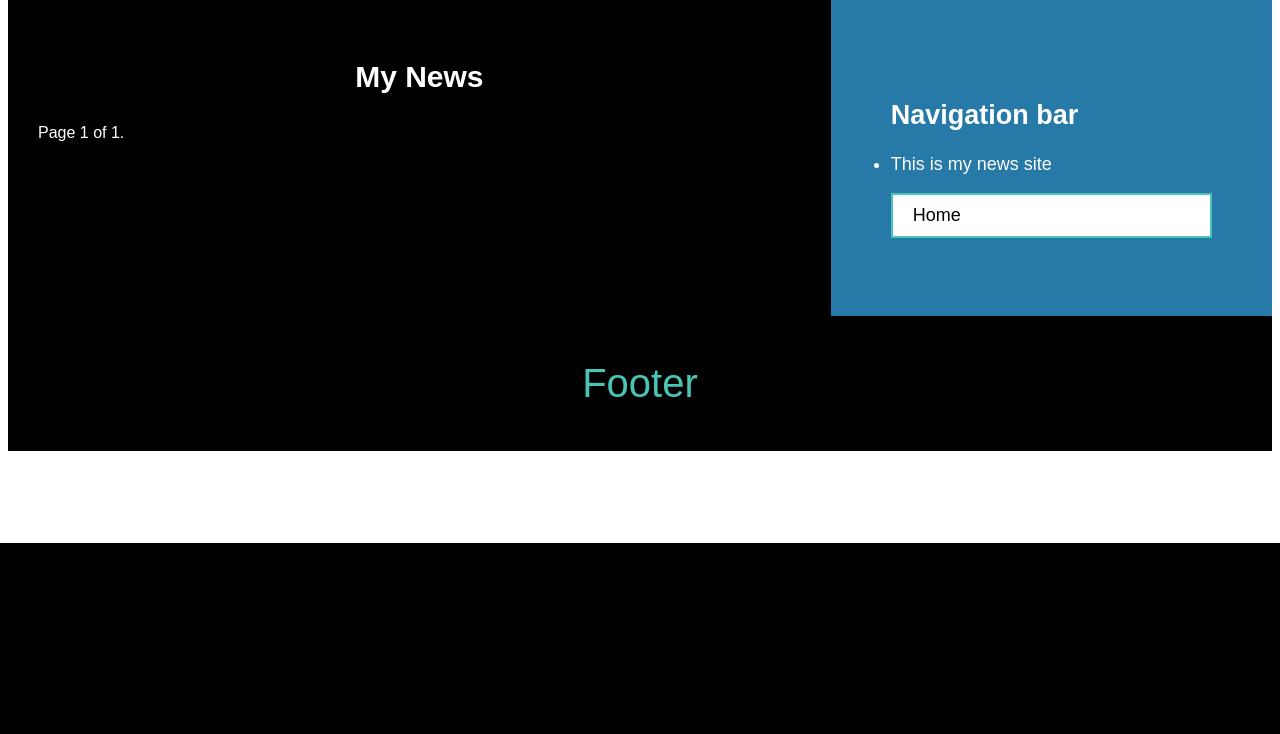
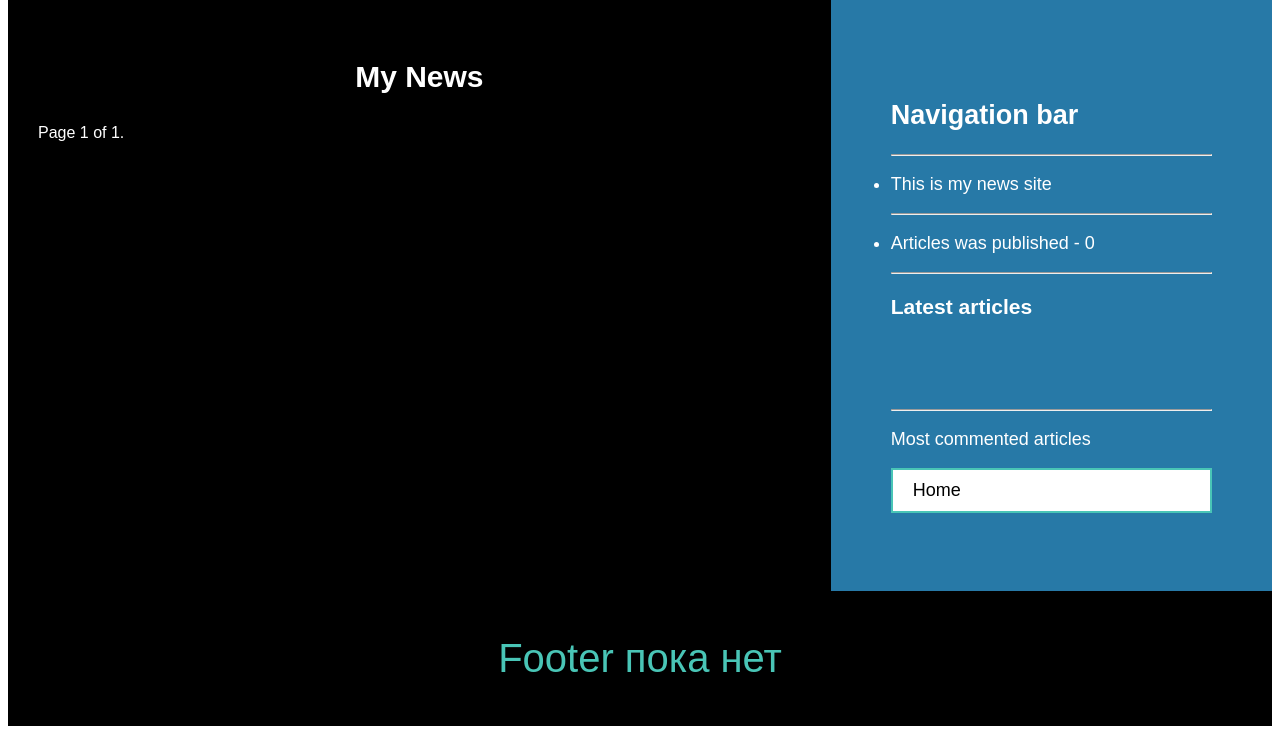
Before and after one commit to Mkspulemet/news, a Django app: page /news/ in a window 1280 px wide. Shown: the part 257-991 px from the top of the page. Before the commit the page ends 800 px from the top, so only its background shows below. Run offline with Django 4.2, Linux system fonts and the light colour scheme; data that the repository does not hold is empty; parts of the project's set-up code (start-up, migrations or seed data) failed here and were passed over.

Commit message:
add Most commented articles

```diff
--- /dev/null
+++ b/mywebsite/app_news/templates/app_news/article/latest_articles.html
@@ -0,0 +1,7 @@
+<ul>
+    {% for article in latest_articles %}
+    <li>
+        <a href="{{ article.get_absolute_url }}">{{ article.headline }}</a>
+    </li>
+    {% endfor %}
+</ul>
--- a/mywebsite/app_news/templates/app_news/base.html
+++ b/mywebsite/app_news/templates/app_news/base.html
@@ -1,4 +1,5 @@
 {% load static %}
+{% load news_tags %}
 <!DOCTYPE html>
 <html>
 <head>
@@ -18,9 +19,25 @@
         <nav>
             <ul>
                 <h2>Navigation bar</h2>
+                <hr>
                 <li>
                     <p>This is my news site</p>
                 </li>
+                <hr>
+                <li>
+                    <p>Articles was published - {% total_articles %}</p>
+                </li>
+                <hr>
+                <h3>Latest articles</h3>
+                {% show_latest_articles 2 %}
+                <hr>
+                {% get_most_commented_articles as most_commented_articles %}
+                <p>Most commented articles</p>
+                {% for article in most_commented_articles %}
+                <li>
+                    <a href="{{ article.get_absolut_url }}">{{ article.headline }}</a>
+                </li>
+                {% endfor %}
 
                 <a href="{% url 'news:article_list' %}">
                     Home
@@ -30,6 +47,6 @@
     </section>
 
     <footer>
-        Footer
+        Footer пока нет
     </footer>
 </body>
--- /dev/null
+++ b/mywebsite/app_news/templatetags/news_tags.py
@@ -0,0 +1,24 @@
+from django import template
+from django.db.models import Count
+from app_news.models import Article
+
+register = template.Library()
+
+
+
+@register.simple_tag
+def get_most_commented_articles(count=3):
+    return Article.published.annotate(total_comments=Count('comments')).order_by(
+        '-total_comments'
+    )[:count]
+
+
+@register.simple_tag
+def total_articles():
+    return Article.published.count()
+
+
+@register.inclusion_tag('app_news/article/latest_articles.html')
+def show_latest_articles(count=3):
+    latest_articles = Article.published.order_by('-publish')[:count]
+    return {'latest_articles': latest_articles}
```
Also changed, not shown: mywebsite/app_news/templatetags/__init__.py (added).
